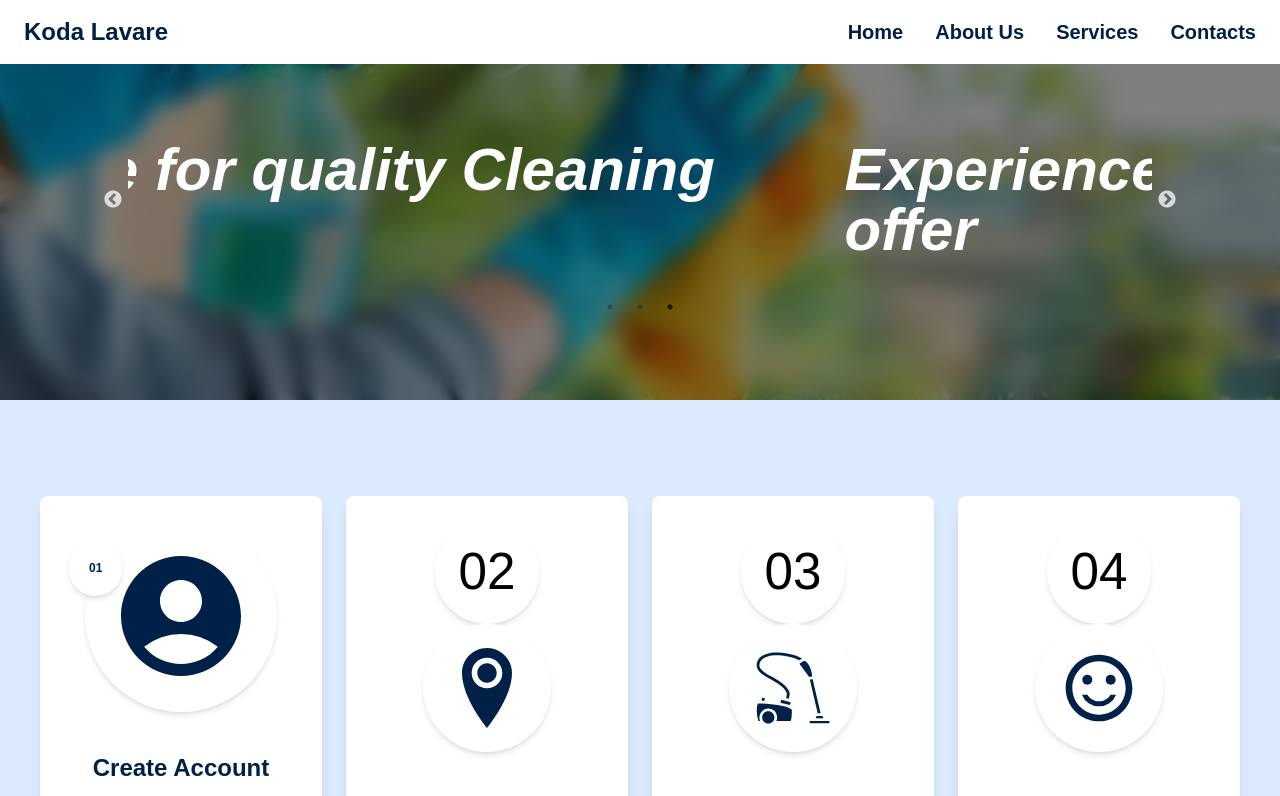
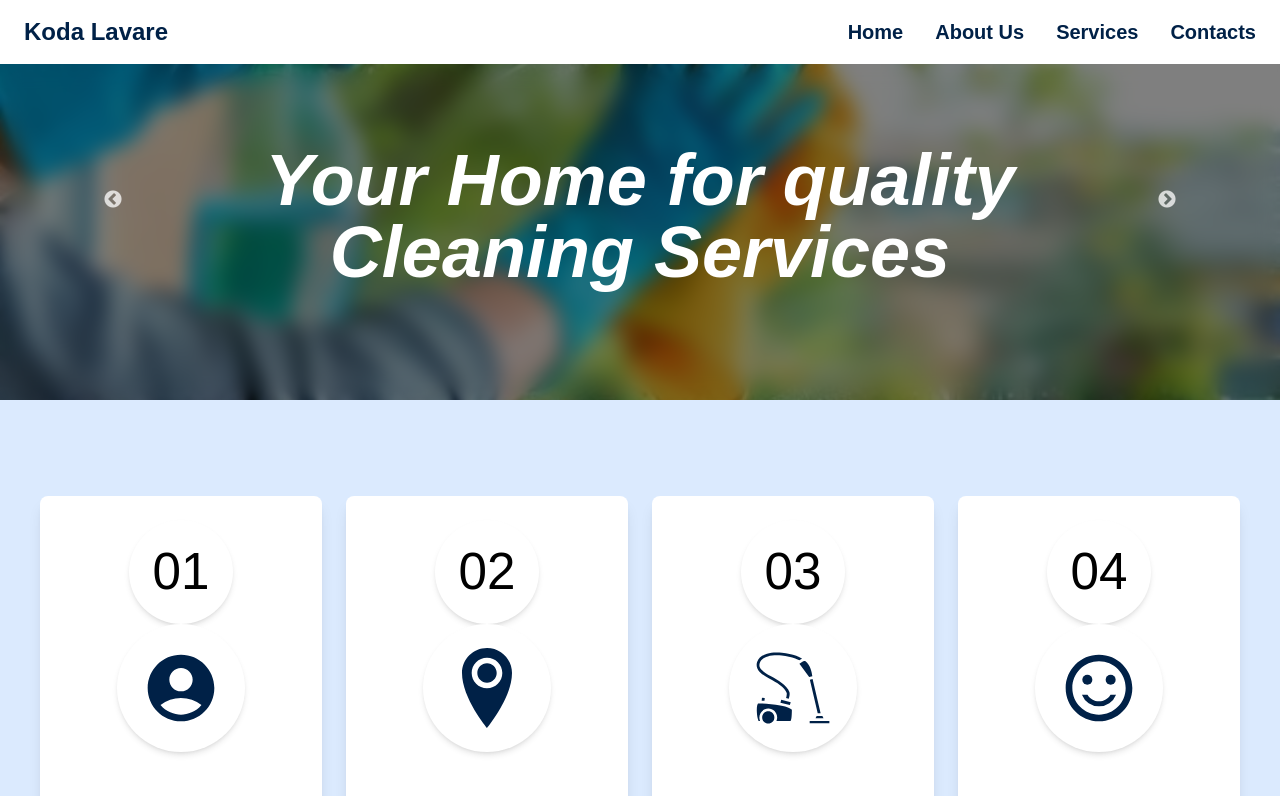
Before and after one commit to KWSTEPHY/CleanHub, a React (Vite) app: page / in a window 1280 px wide. Shown: the top 796 px of the page. Built offline with nearby package versions, Linux system fonts and the light colour scheme.

Commit message:
Home section slider

```diff
--- a/src/Pages/Home.tsx
+++ b/src/Pages/Home.tsx
@@ -60,7 +60,6 @@ const cardData = [
 const Home: React.FC = () => {
   const cardStyle =
     "rounded-lg p-6 bg-white shadow-lg hover:shadow-2xl transition-shadow duration-300 flex flex-col items-center max-w-xs";
-
   const cardStyleTwo =
     "rounded-lg p-6 bg-white shadow-lg hover:shadow-2xl transition-shadow duration-300 flex flex-col items-center w-3/5";
 
@@ -69,13 +68,13 @@ const Home: React.FC = () => {
   }, []);
 
   const sliderSettings = {
-    dots: true,
+    // dots: true,
     infinite: true,
     speed: 800,
     slidesToShow: 1,
     slidesToScroll: 1,
     autoplay: true,
-    autoplaySpeed: 3000,
+    autoplaySpeed: 5000,
   };
 
   return (
@@ -108,7 +107,7 @@ const Home: React.FC = () => {
               <Slider {...sliderSettings}>
                 <div>
                   <h2
-                    className="text-6xl font-bold mx-auto px-6 py-8"
+                    className="text-7xl font-bold mx-auto px-6 py-8 mt-8 text-center"
                     style={{
                       fontStyle: "italic",
                     }}>
@@ -117,7 +116,7 @@ const Home: React.FC = () => {
                 </div>
                 <div>
                   <h2
-                    className="text-6xl font-bold mx-auto px-6 py-8"
+                    className="text-7xl font-bold mx-auto px-6 py-8 mt-8 text-center"
                     style={{
                       fontStyle: "italic",
                     }}>
@@ -126,7 +125,7 @@ const Home: React.FC = () => {
                 </div>
                 <div>
                   <h2
-                    className="text-6xl font-bold mx-auto px-6 py-8"
+                    className="text-7xl font-bold mx-auto px-6 py-8 mt-8 text-center"
                     style={{
                       fontStyle: "italic",
                     }}>
@@ -144,13 +143,12 @@ const Home: React.FC = () => {
           <div className="flex justify-center m-4">
             <div className="grid grid-cols-4 gap-6">
               <div className={cardStyle}>
-      <div className="relative flex items-center justify-center">
-      <div className="absolute -left-4 top-5 p-5 bg-white rounded-full shadow-md">
-          <h1 className="text-xs font-bold text-[#002147]">01</h1>
+                <div className="p-6 bg-white rounded-full shadow-md">
+                  <h1>01</h1>
                 </div>
+
                 <div className="p-6 bg-white rounded-full shadow-md">
-          <MdAccountCircle className="h-36 w-36 text-[#002147]" />
-        </div>
+                  <MdAccountCircle className="h-20 w-20 text-[#002147]" />
                 </div>
 
                 <h2 className="text-2xl font-bold text-[#002147] mb-4 mt-10">
```
Lines whose indentation alone changed are shown as unchanged.
